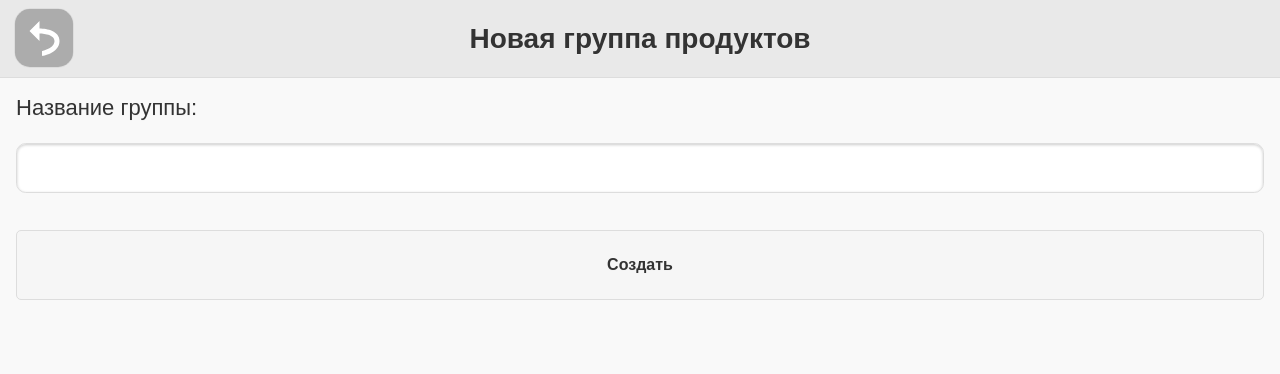
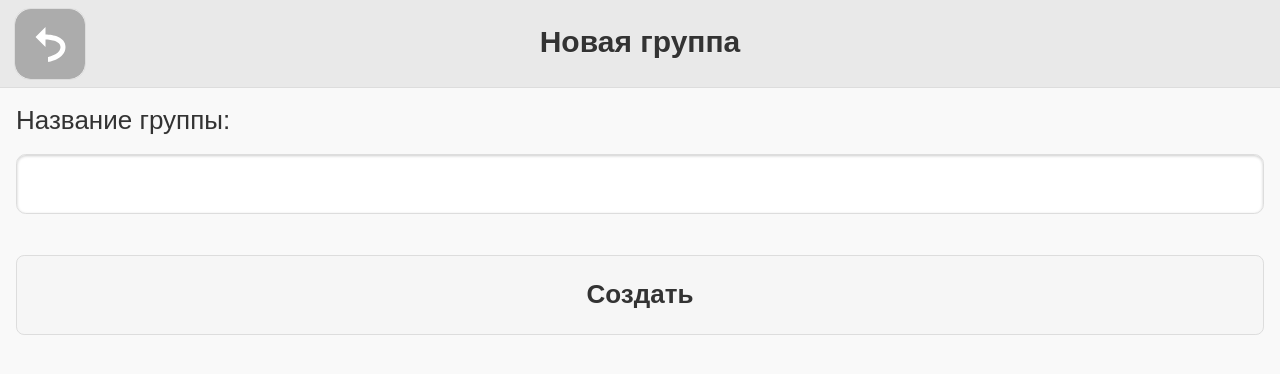
Before and after one commit to umax/diabetto2, a Django app: page /category/create/ in a window 1280 px wide. Shown: the top 374 px of the page. Run offline with Django 3.2, Linux system fonts and the light colour scheme.

Commit message:
Updated styles.

```diff
--- a/category/templates/category/create.html
+++ b/category/templates/category/create.html
@@ -2,7 +2,7 @@
 
 {% block toolbar %}
     <a data-ajax="false" href="{% url 'index_category' %}" class="ui-btn-left ui-btn ui-btn-inline ui-corner-all ui-btn-icon-left ui-icon-back ui-btn-icon-notext" title="Вернуться к списку всех групп"></a>
-    <h6>Новая группа продуктов</h6>
+    <h6>Новая группа</h6>
 {% endblock toolbar %}
 
 {% block content %}
--- a/category/templates/category/detail.html
+++ b/category/templates/category/detail.html
@@ -2,7 +2,7 @@
 
 {% block toolbar %}
     <a data-ajax="false" href="{% url 'index_category' %}" class="ui-btn-left ui-btn ui-btn-inline ui-corner-all ui-btn-icon-left ui-icon-back ui-btn-icon-notext" title="Вернуться к списку всех групп"></a>
-    <h6>Группа "{{ category.name }}"</h6>
+    <h6 class="left-aligned">Группа "{{ category.name }}"</h6>
     <div class="ui-btn-right">
         <a href="{% url 'create_product' %}?category_id={{ category.id }}" class="ui-btn ui-corner-all ui-icon-plus ui-btnui-btn-icon-left ui-btn-icon-notext" title="Добавить продукт в эту группу"></a>&nbsp;&nbsp;&nbsp;
         <a href="{% url 'update_category' pk=category.id %}" class="ui-btn ui-corner-all ui-icon-edit ui-btn-icon-notext" title="Редактировать эту группу"></a>&nbsp;
--- a/diabetto/static/css/styles.css
+++ b/diabetto/static/css/styles.css
@@ -1,15 +1,16 @@
 label {
-    font-size: 22px !important;
+    font-size: 26px !important;
     height: 40px;
 }
 
 form input {
-    font-size: 22px !important;
+    font-size: 26px !important;
     height: 40px;
 }
 
 form button {
-    height: 70px;
+    height: 80px;
+    font-size: 26px !important;
 }
 
 .js-list-item {
@@ -17,25 +18,27 @@ form button {
 }
 
 .js-list-item-title {
-    font-size: 28px !important;
-    margin: .25em 0 !important;
+    font-size: 32px !important;
+    margin: .15em 0 !important;
 }
 
 .js-list-item-comment {
-    font-size: 16px !important;
+    font-size: 20px !important;
 }
 
 .ui-header {
-    height: 76px;
-    font-size: 28px;
+    height: 86px;
+    font-size: 30px;
 }
 
-.ui-header .ui-btn, .ui-header .ui-icon, .ui-header .ui-btn-inner {
-    width: 58px;
-    height: 58px;
+.ui-header .ui-btn,
+.ui-header .ui-icon,
+.ui-header .ui-btn-inner {
+    width: 70px;
+    height: 70px;
 }
 
-с .ui-btn-inner .ui-icon{
+.ui-btn-inner .ui-icon{
     margin: 0px;
     border-radius: 0;
 }
@@ -51,9 +54,9 @@ form button {
 }
 
 .ui-input-search {
-    height: 52px;
-    line-height:52px;
-    font-size: 34px;
+    height: 60px !important;
+    line-height: 60px !important;
+    font-size: 50px !important;
 }
 
 .ui-corner-all {
@@ -65,8 +68,11 @@ form button {
     color: red;
 }
 
-.ui-header .ui-title, .ui-footer .ui-title {
-    margin: 0 10%;
+.ui-header .ui-title.left-aligned,
+.ui-footer .ui-title.left-aligned {
+    margin: 0 15%;
+    text-align: left;
+    padding-left: 10px;
 }
 
 .ui-slider input {
@@ -77,21 +83,24 @@ form button {
 .ui-header .ui-btn-icon-notext:after,
 .ui-header .ui-btn-icon-top:after,
 .ui-header .ui-btn-icon-bottom:after {
-    margin-left: -30px;
+    margin-left: -35px;
 }
 .ui-header .ui-btn-icon-notext:after,
 .ui-header .ui-btn-icon-left:after,
 .ui-header .ui-btn-icon-right:after {
-    margin-top: -30px;
+    margin-top: -35px;
 }
 .ui-header .ui-btn-icon-left:after,
 .ui-header .ui-btn-icon-right:after,
 .ui-header .ui-btn-icon-top:after,
 .ui-header .ui-btn-icon-bottom:after,
 .ui-header .ui-btn-icon-notext:after {
-    height: 60px;
-    width: 60px;
+    height: 70px;
+    width: 70px;
 }
-.ui-header .ui-icon-back:after {
-    background-size:35px 35px;
+.ui-header .ui-icon-back:after,
+.ui-header .ui-icon-plus:after,
+.ui-header .ui-icon-edit:after,
+.ui-header .ui-icon-delete:after {
+    background-size: 35px 35px;
 }
```
